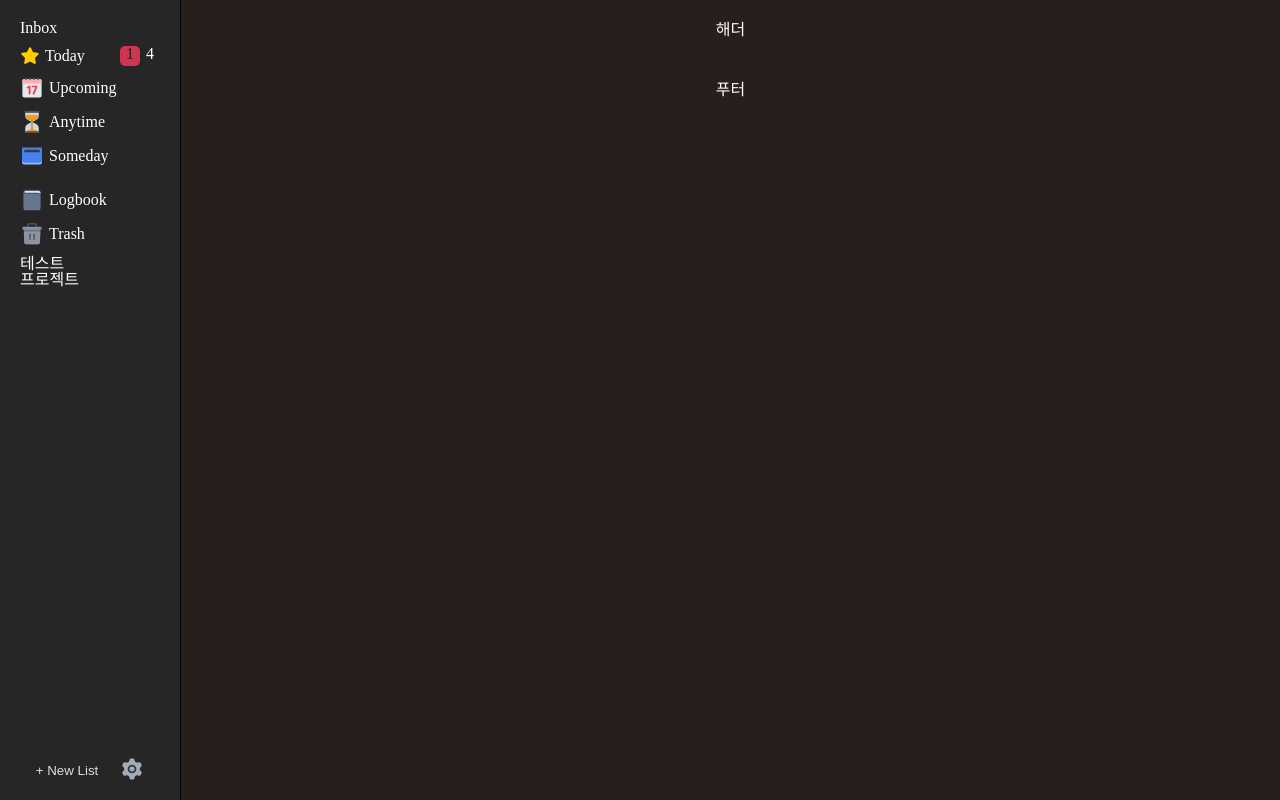
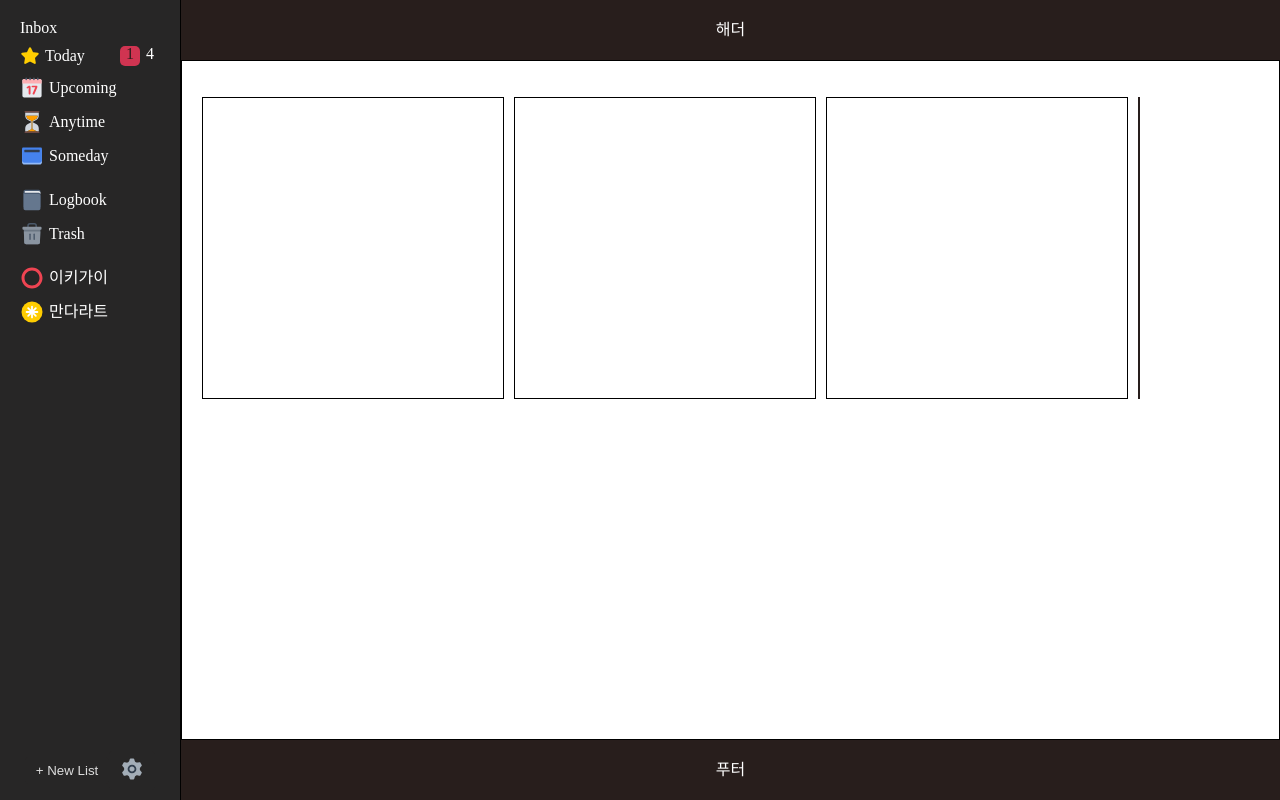
Before and after one commit to WoongsKnow/copy-things3, a Nuxt app: page /mandalart in a window 1280 px wide. Built offline with nearby package versions, Linux system fonts and the light colour scheme.

Commit message:
메뉴 수정 및 페이지 추가

```diff
--- a/assets/css/reset.css
+++ b/assets/css/reset.css
@@ -41,3 +41,10 @@ table {
 	border-collapse: collapse;
 	border-spacing: 0;
 }
+a {
+	text-decoration: none;
+}
+a:link{color:white;}
+a:visited{color:white;}
+.hover:hover{color:white;}
+.active:active{color:white;}
--- a/components/AppSidebar.vue
+++ b/components/AppSidebar.vue
@@ -68,8 +68,22 @@
       <section>
       </section>
       <ul>
-        <li>테스트</li>
-        <li>프로젝트</li>
+        <li class="menu-item">
+          <nuxt-link to="/ikigai" class="item-title">
+            <img src="@/assets/svg/icon-ikigai.svg" alt="일반적인 별" width="24" height="24">이키가이
+          </nuxt-link>
+          <div class="menu-badge-box hidden">
+          </div>
+        </li>
+        <li class="menu-item">
+          <nuxt-link to="/mandalart" class="item-title">
+            <img src="@/assets/svg/icon-mandalart.svg" alt="일반적인 별" width="24" height="24">만다라트
+          </nuxt-link>
+          <div class="menu-badge-box hidden">
+            <span class="badge">1</span>
+            <span class="badge">4</span>
+          </div>
+        </li>
       </ul>
     </section>
     <footer>
--- /dev/null
+++ b/components/MandalartSubBox.vue
@@ -0,0 +1,17 @@
+<template>
+  <div class="mandalart-sub-box">
+
+  </div>
+</template>
+
+<script>
+export default {
+  name: "MandalartSubBox"
+}
+</script>
+
+<style scoped>
+.mandalart-sub-box {
+  border: 1px solid #281e1c;
+}
+</style>
--- /dev/null
+++ b/pages/mandalart.vue
@@ -0,0 +1,48 @@
+<template>
+<section class="mandalart-wrapper">
+  <h2>나의 꿈을 위한 만다라트</h2>
+  <div class="main-box">
+    <div class="row-box">
+      <div class="sub-box">
+
+      </div>
+      <div class="sub-box">
+
+      </div>
+      <div class="sub-box">
+
+      </div>
+      <MandalartSubBox></MandalartSubBox>
+    </div>
+  </div>
+</section>
+</template>
+
+<script>
+export default {
+  name: "ikigai",
+  components: {}
+
+}
+</script>
+
+<style scoped>
+.mandalart-wrapper {
+  position: relative;
+  background-color: #fff;
+}
+.row-box {
+  display: flex;
+  flex-direction: row;
+  margin-bottom: 10px;
+}
+.sub-box {
+  width: 300px;
+  height: 300px;
+  border: 1px solid #000000;
+  margin-right: 10px;
+}
+.sub-box:last-child {
+  margin-right: 0px;
+}
+</style>
```
Also changed, not shown: assets/svg/icon-ikigai.svg (added), assets/svg/icon-mandalart.svg (added).
